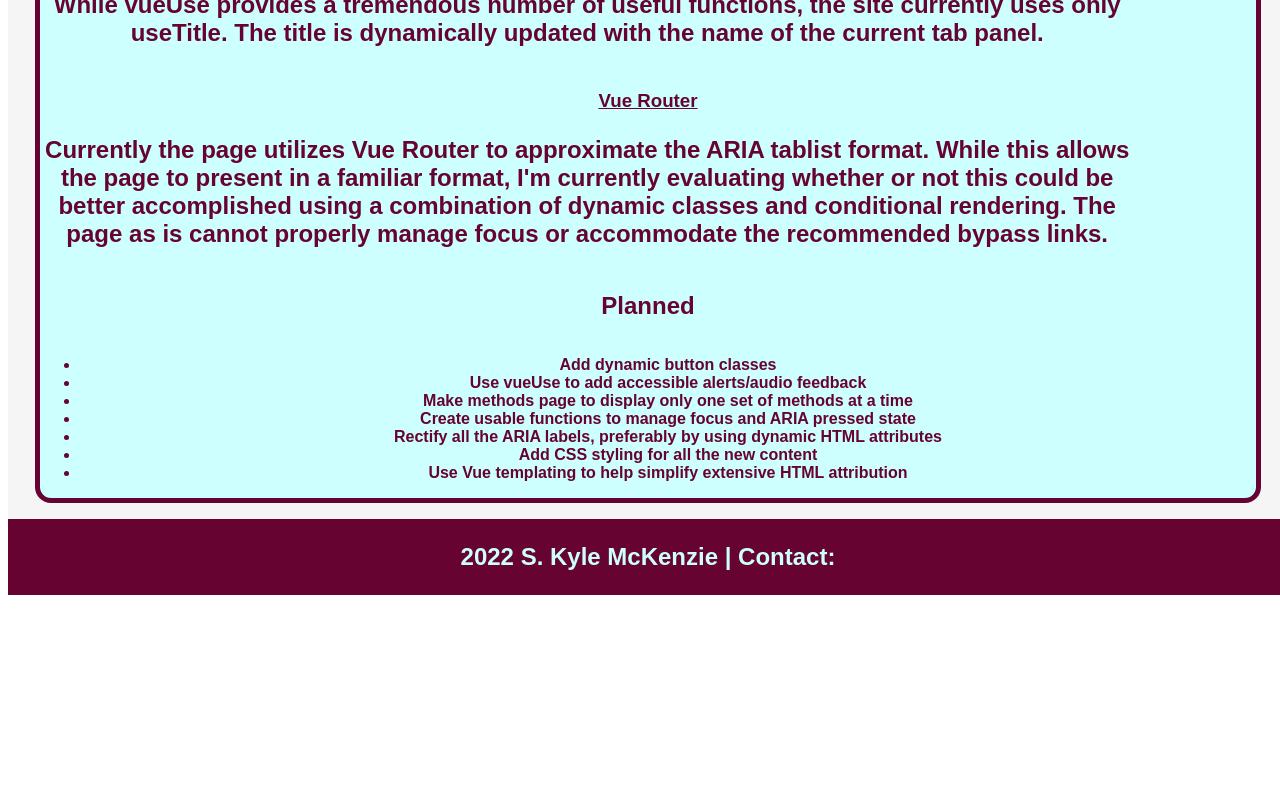
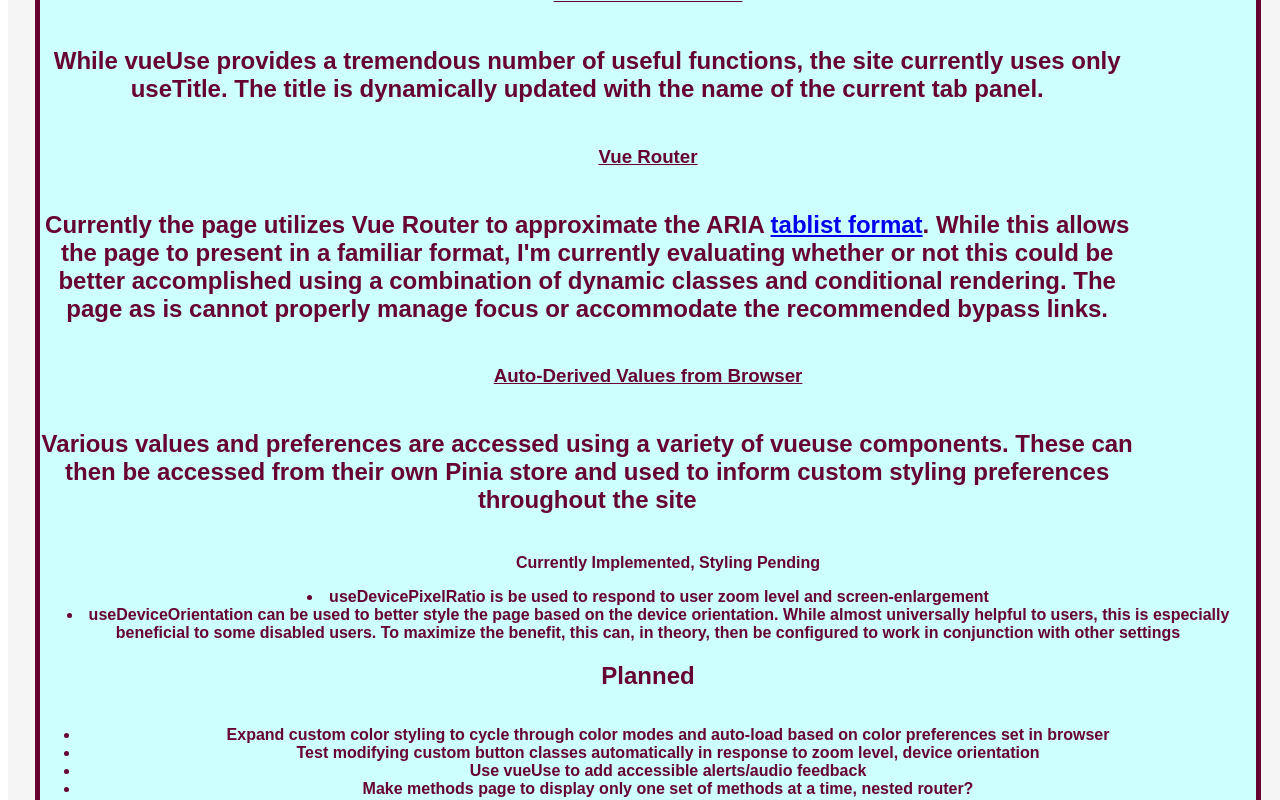
Before and after one commit to 1handcoding/skmckenzie, a Vue app: page /Methods in a window 1280 px wide. Shown: the part 820-1620 px from the top of the page. Before the commit the page ends 1423 px from the top, so only its background shows below. Built offline with nearby package versions, Linux system fonts and the light colour scheme.

Commit message:
Added auto-derived store, updated methods

```diff
--- a/src/App.vue
+++ b/src/App.vue
@@ -3,7 +3,6 @@
 import AppHeader from "@/components/AppHeader.vue";
 import NavBar from "@/components/NavBar.vue";
 import FooterBox from "@/components/FooterBox.vue";
-
 
 </script>
 
--- a/src/components/AppHeader.vue
+++ b/src/components/AppHeader.vue
@@ -1,8 +1,9 @@
 <script setup lang="ts">
   import { useAccessOptionsStore } from "@/stores/accessOptionsStore";
-  import { storeToRefs } from 'pinia';
+import { storeToRefs } from 'pinia';
   const store = useAccessOptionsStore();
   const { hiContrastOn } = storeToRefs(store);
+
 </script>
 <template>
   <a class="bypass" href="#maincontent">Skip to main content</a>
--- a/src/customtypes/method.d.ts
+++ b/src/customtypes/method.d.ts
@@ -0,0 +1,3 @@
+declare type methodlist = {
+
+}
--- a/src/main.ts
+++ b/src/main.ts
@@ -6,11 +6,9 @@
 import router from './router'
 
 import './assets/main.css'
-
-const app = createApp(App)
+  const app = createApp(App)
 
 
 app.use(createPinia())
 app.use(router)
-
 app.mount('#app')
--- /dev/null
+++ b/src/stores/autoDerivedStore.ts
@@ -0,0 +1,14 @@
+import { defineStore } from 'pinia'
+import { useDevicePixelRatio, usePreferredColorScheme, useScreenOrientation, usePreferredContrast} from '@vueuse/core';
+
+export const useAutoDerivedStore = defineStore('autoDerivedStore', () => {
+  const { pixelRatio } = useDevicePixelRatio()
+  const { preferredColor } = usePreferredColorScheme()
+  const {
+    isSupported,
+    orientation,
+    angle,
+  } = useScreenOrientation()
+const preferredContrast = usePreferredContrast()
+    return { isSupported, orientation, angle, pixelRatio, preferredColor, preferredContrast }
+})
--- a/src/views/HomeView.vue
+++ b/src/views/HomeView.vue
@@ -1,5 +1,17 @@
+<script setup lang="ts">
+  import { useAutoDerivedStore } from "@/stores/autoDerivedStore";
+  import { storeToRefs } from 'pinia';
+  const store = useAutoDerivedStore();
+  const { pixelRatio, preferredContrast, preferredColor, isSupported, orientation, angle} = storeToRefs(store);
+</script>
 <template>
   <div class="maincontent" role="tabpanel" id="maincontent" aria-labelledby="AboutPanel">
     <h2 role="heading" aria-level="2">Home</h2>
+    <ul>Auto-Derived Values for Page Styling</ul>
+      <li>Current Pixel Ratio:{{pixelRatio}}</li>
+      <li>Preferred Contrast{{preferredContrast}}</li>
+      <li>Orientation: {{isSupported}}, {{orientation}}, {{angle}}</li>
+      <li>Color Scheme: {{preferredColor}}</li>
+
   </div>
 </template>
--- a/src/views/MethodView.vue
+++ b/src/views/MethodView.vue
@@ -1,18 +1,17 @@
 <!-- eslint-disable vue/no-useless-template-attributes -->
 <script setup lang="ts">
+// eslint-disable-next-line @typescript-eslint/no-unused-vars
 import { ref } from "vue"
-import data from "@/data/methods.js"
-const methods = ref(data)
 </script>
 
 <template>
 <h2 aria-level="2">Methods</h2>
 <h2 aria-level="2">Current</h2>
-<div v-for="method in methods" :key="method.name" class="card">
+<!--<div v-for="method in methods" :key="method.name" class="card">
   <h3 aria-level="3">{{method.name}}</h3>
   <p>{{method.rationale}}</p>
-</div>
-<!--<h3 aria-level="3">Conditional Rendering</h3>
+</div>-->
+<h3 aria-level="3">Conditional Rendering</h3>
 <p>Conditional rendering can be used to toggle visibility. Here it is employed to initially hide advanced accessibility features. This allows accessibility options to be anchored at the top of the page, where they are easy to locate, without obstructing the page flow for users who don't want or need them</p>
 
 <h3 aria-level="3">Dynamic Classes</h3>
@@ -23,17 +22,28 @@
 
 <h3 aria-level="3">useTitle from vueUse</h3>
 <p>While vueUse provides a tremendous number of useful functions, the site currently uses only useTitle. The title is dynamically updated with the name of the current tab panel.</p>
+
+<h3 aria-level="3">Vue Router</h3>
 <p>Currently the page utilizes Vue Router to approximate the ARIA <a href="https://www.w3.org/WAI/ARIA/apg/example-index/tabs/tabs-manual.html">tablist format</a>.
   While this allows the page to present in a familiar format, I'm currently evaluating whether or not this could be better accomplished using a combination of dynamic classes and conditional rendering.
   The page as is cannot properly manage focus or accommodate the recommended bypass links.
-</p>-->
+</p>
+
+<h3 aria-level="3">Auto-Derived Values from Browser</h3>
+<p>Various values and preferences are accessed using a variety of vueuse components. These can then be accessed from their own Pinia store and used to inform custom styling preferences throughout the site</p>
+<ul>Currently Implemented, Styling Pending</ul>
+<li>useDevicePixelRatio is be used to respond to user zoom level and screen-enlargement</li>
+<li>useDeviceOrientation can be used to better style the page based on the device orientation.
+  While almost universally helpful to users, this is especially beneficial to some disabled users.
+  To maximize the benefit, this can, in theory, then be configured to work in conjunction with other settings</li>
 
 <h2 aria-level="2">Planned</h2>
 
 <ul>
-  <li>Add dynamic button classes</li>
+  <li>Expand custom color styling to cycle through color modes and auto-load based on color preferences set in browser</li>
+  <li>Test modifying custom button classes automatically in response to zoom level, device orientation</li>
   <li>Use vueUse to add accessible alerts/audio feedback</li>
-  <li>Make methods page to display only one set of methods at a time</li>
+  <li>Make methods page to display only one set of methods at a time, nested router?</li>
   <li>Create usable functions to manage focus and ARIA pressed state</li>
   <li>Rectify all the ARIA labels, preferably by using dynamic HTML attributes</li>
   <li>Add CSS styling for all the new content</li>
@@ -45,4 +55,8 @@
 p { width: 90%;
     font-size: 1.5rem;
     }
+#card {
+  background-color: WHITESMOKE;
+  border-radius: 0.5rem;
+}
 </style>
```
Also changed, not shown: tsconfig.config.json (+6 -1 lines).
